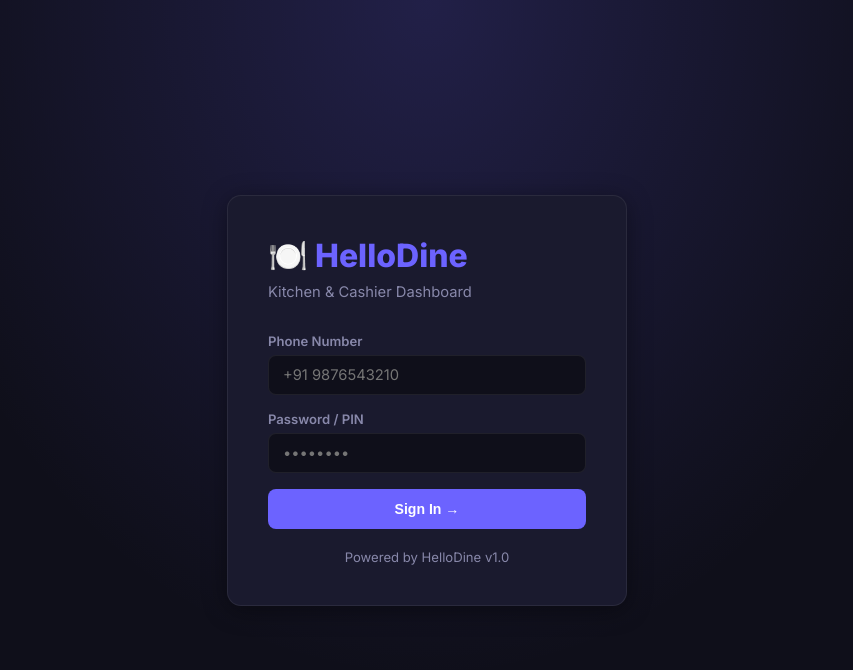
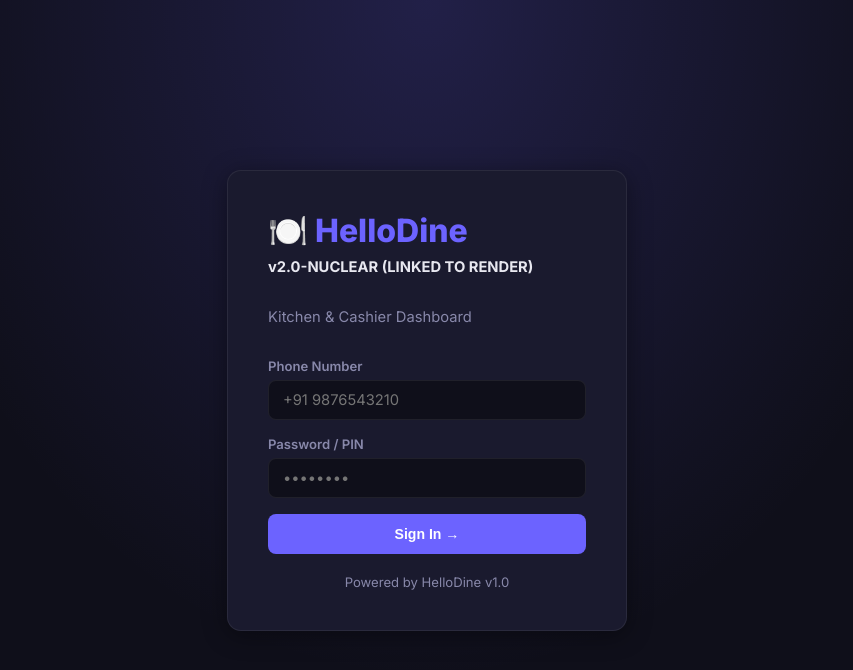
Before and after one commit to Soumyagit123/Hellodine, a React (Vite) app in the folder frontend/: page /login in a window 1280 px wide. Shown: the top 670 px of the page, without its empty margins (213-1066 px from the left). Built offline with nearby package versions, Linux system fonts and the light colour scheme.

Commit message:
Add version tag for deployment verification

```diff
--- a/frontend/src/pages/Login.tsx
+++ b/frontend/src/pages/Login.tsx
@@ -34,6 +34,7 @@ export default function Login() {
         <div className="login-wrap">
             <div className="card login-card">
                 <div className="login-logo">🍽️ HelloDine</div>
+                <p className="login-sub" style={{ color: "var(--primary)", fontWeight: "bold" }}>v2.0-NUCLEAR (LINKED TO RENDER)</p>
                 <p className="login-sub">Kitchen & Cashier Dashboard</p>
 
                 <form onSubmit={handleSubmit}>
```
